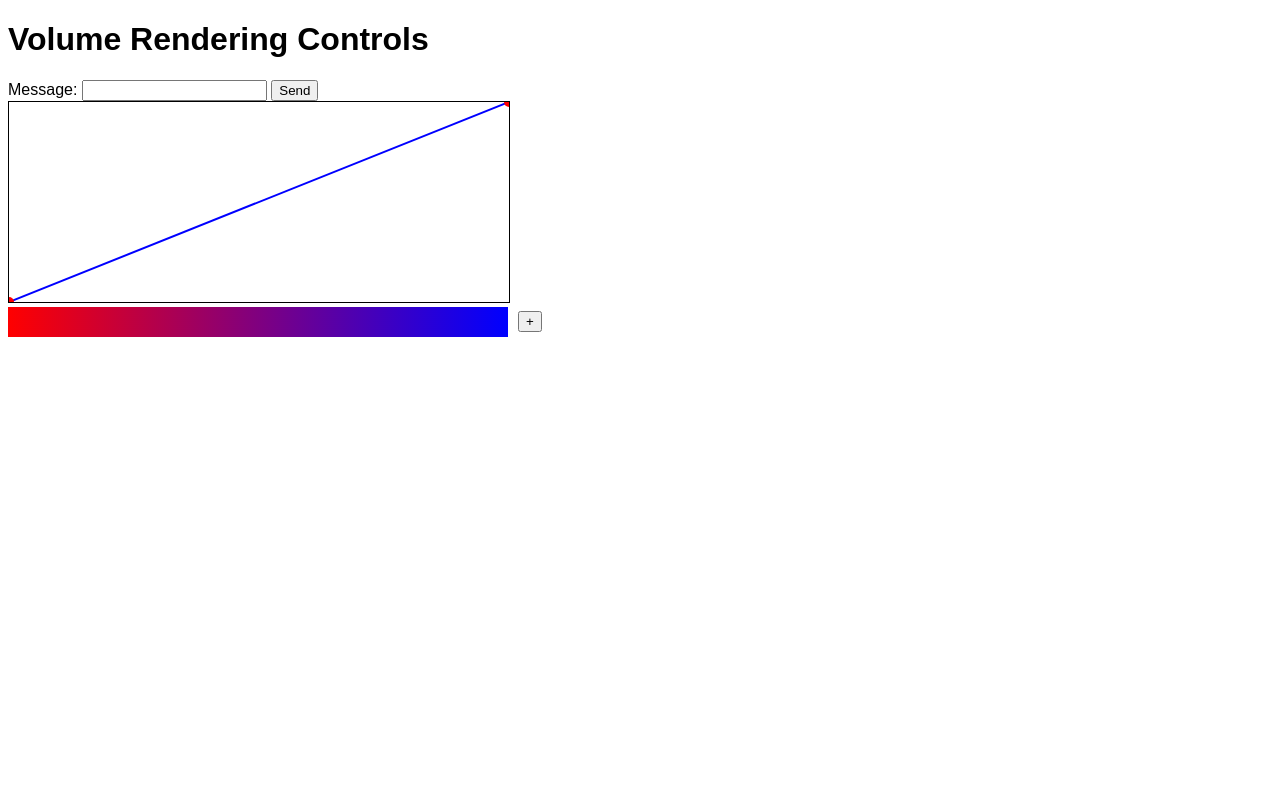
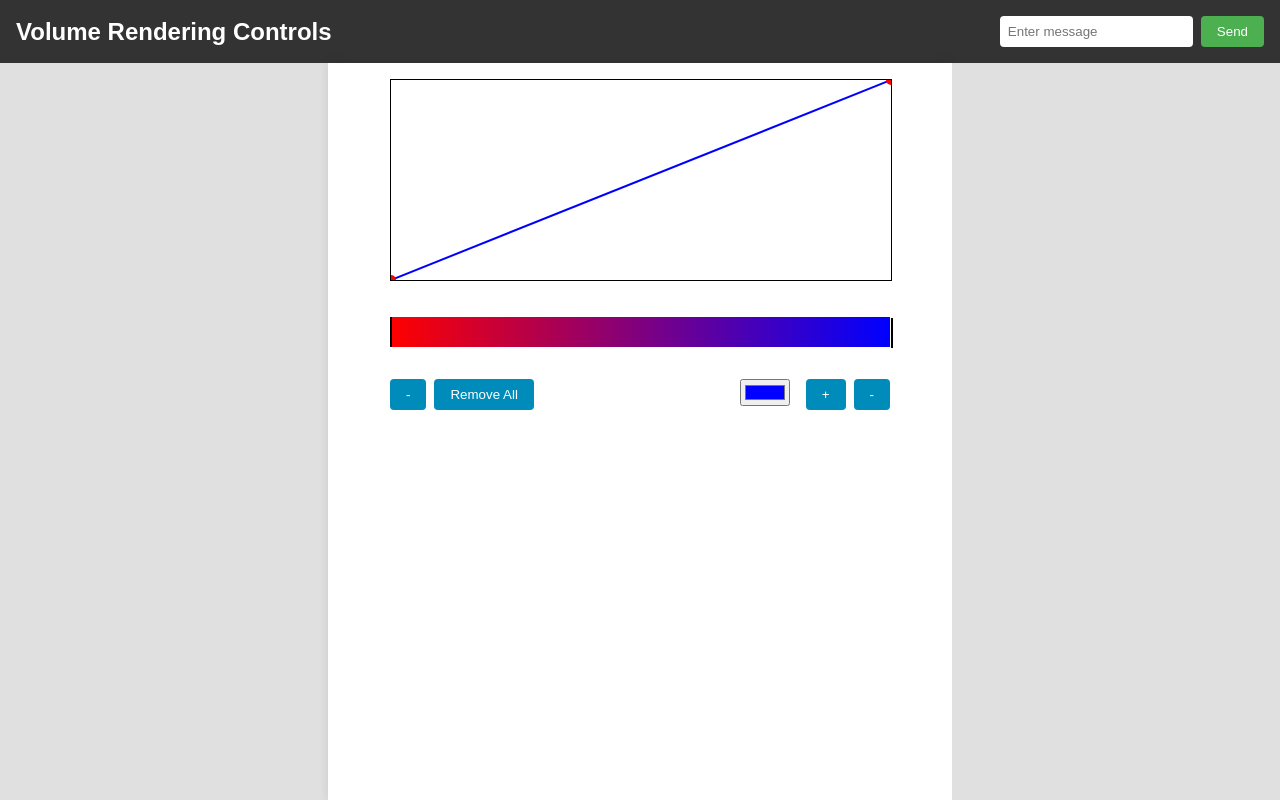
Before and after one commit to Chahat08/VTK_Engine, a Flask app: page / in a window 1280 px wide. Run offline with Flask 3, Linux system fonts and the light colour scheme.

Commit message:
server frontend modified

```diff
--- a/Server_UI/static/css/style.css
+++ b/Server_UI/static/css/style.css
@@ -1,37 +1,110 @@
-body{
+body {
     font-family: Arial, sans-serif;
+    margin: 0;
+    padding: 0;
+    background-color: #f0f0f0;
 }
 
-.control-point{
-    fill:red;
-    cursor: pointer;
-}
-.line {
-    stroke: black;
-    stroke-width: 2px;
-    cursor: ew-resize;
+.container {
+    display: flex;
+    flex-direction: column;
+    min-height: 100vh;
 }
 
-.curve {
-    fill: none;
-    stroke: blue;
-    stroke-width: 2px;
+header {
+    background-color: #333;
+    color: white;
+    padding: 1rem;
+    display: flex;
+    justify-content: space-between;
+    align-items: center;
 }
 
-.segment {
-    stroke: black;
-    stroke-width: 1px;
+h1 {
+    margin: 0;
+    font-size: 1.5rem;
+}
+
+.message-form {
+    display: flex;
+    align-items: center;
+}
+
+    .message-form input {
+        padding: 0.5rem;
+        margin-right: 0.5rem;
+        border: none;
+        border-radius: 4px;
+    }
+
+    .message-form button {
+        padding: 0.5rem 1rem;
+        background-color: #4CAF50;
+        color: white;
+        border: none;
+        border-radius: 4px;
+        cursor: pointer;
+    }
+
+.main-content {
+    display: flex;
+    flex-grow: 1;
+}
+
+.panel {
+    padding: 1rem;
+}
+
+.left-panel, .right-panel {
+    flex: 1;
+    background-color: #e0e0e0;
+}
+
+.center-panel {
+    flex: 2;
+    display: flex;
+    flex-direction: column;
+    align-items: center;
+    background-color: white;
+    box-shadow: 0 0 10px rgba(0,0,0,0.1);
+}
+
+.editor-container {
+    width: 100%;
+    max-width: 500px;
+    margin-bottom: 1rem;
+}
+
+#opacityEditor, #colorEditor {
+    width: 100%;
+    margin-bottom: 1rem;
+}
+
+.controls {
+    display: flex;
+    justify-content: space-between;
+    width: 100%;
+    max-width: 500px;
+}
+
+.control-group {
+    display: flex;
+    gap: 0.5rem;
+}
+
+button {
+    padding: 0.5rem 1rem;
+    background-color: #008CBA;
+    color: white;
+    border: none;
+    border-radius: 4px;
     cursor: pointer;
 }
 
-.reset-button {
-    fill: #f0f0f0;
-    cursor: pointer;
-}
+    button:hover {
+        background-color: #007B9A;
+    }
 
 #colorPicker {
-    height: 200px;
-    width: 50px;
-    cursor: crosshair;
-    margin-right: 10px;
+    margin-right: 0.5rem;
 }
--- a/Server_UI/static/js/colorEditor.js
+++ b/Server_UI/static/js/colorEditor.js
@@ -3,31 +3,22 @@ const sliderHeight = 30;
 const colorSlider = d3.select("#colorEditor")
     .style("width", `${sliderWidth}px`)
     .style("height", `${sliderHeight}px`)
-    .style("background", "linear-gradient(to right, red, blue)")
-    .style("position", "relative");  // Make colorSlider the reference for positioning
+    .style("position", "relative");
 
-let selectedLine = null;  // Track the currently selected dividing line
-let lines = [];           // Array to hold all dividing line elements
+let selectedLine = null;
+let lineColors = []; // Array to store line and color pairs
 
-// Add a dividing line at the center when the button is clicked
-d3.select("#addDividerButton").on("click", () => {
-    const initialX = sliderWidth / 2;
-    addDividingLine(initialX);
-});
-
-// Delete the selected line when the delete button is clicked
-d3.select("#deleteDividerButton").on("click", () => {
-    if (selectedLine) {
-        selectedLine.remove();  // Remove the line from the DOM
-        lines = lines.filter(line => line !== selectedLine);  // Remove from array
-        selectedLine = null;
-        toggleDeleteButton(false);  // Hide the delete button
-    }
-});
+// Function to update the gradient
+function updateGradient() {
+    const gradientStops = lineColors.map(({ line, color }) => {
+        const percentage = (parseFloat(line.style("left")) / sliderWidth) * 100;
+        return `${color} ${percentage}%`;
+    }).sort((a, b) => parseFloat(a.split(' ')[1]) - parseFloat(b.split(' ')[1])).join(", ");
+    colorSlider.style("background", `linear-gradient(to right, ${gradientStops})`);
+}
 
 // Function to add a new dividing line at a specified position
-function addDividingLine(xPosition) {
-    // Create a new line element
+function addDividingLine(xPosition, color) {
     const line = colorSlider.append("div")
         .style("position", "absolute")
         .style("left", `${xPosition}px`)
@@ -39,47 +30,91 @@ function addDividingLine(xPosition) {
         .classed("divider-line", true)
         .on("click", function (event) {
             event.stopPropagation();
-            selectLine(line);  // Select this line
+            selectLine(line);
         })
         .call(d3.drag()
             .on("drag", (event) => {
                 const newX = Math.max(0, Math.min(sliderWidth, d3.pointer(event, colorSlider.node())[0]));
-                line.style("left", `${newX}px`);  // Update line position while dragging
+                line.style("left", `${newX}px`);
+                updateGradient();
             })
         );
 
-    // Automatically select the newly created line
+    lineColors.push({ line, color });
     selectLine(line);
-
-    // Store the new line in the lines array
-    lines.push(line);
+    updateGradient();
 }
 
 // Function to handle selecting a line
 function selectLine(line) {
-    // Deselect any previously selected line
     if (selectedLine) {
         selectedLine.style("border", "none");
     }
-
-    // Select the new line
     selectedLine = line;
-    selectedLine.style("border", "1px solid white");  // Highlight selected line
-    toggleDeleteButton(true);  // Show the delete button
+    selectedLine.style("border", "1px solid white");
+    showColorPicker();
 }
 
-// Function to show or hide the delete button
-function toggleDeleteButton(show) {
-    d3.select("#deleteDividerButton").style("display", show ? "inline-block" : "none");
+// Function to show color picker
+function showColorPicker() {
+    const lineColor = lineColors.find(lc => lc.line === selectedLine);
+    if (!lineColor) return;
+
+    const colorPicker = d3.select("#colorPicker")
+        .style("display", "block")
+        .property("value", lineColor.color);
+
+    // Remove any existing event listeners
+    colorPicker.on("input", null).on("change", null);
+
+    // Add new event listeners
+    colorPicker
+        .on("input", function () {
+            // Update color immediately when picking
+            lineColor.color = this.value;
+            updateGradient();
+        })
+        .on("change", function () {
+            // Ensure color is updated when the picker is closed
+            lineColor.color = this.value;
+            updateGradient();
+        });
 }
 
-// Deselect line on clicking outside the color slider or any line
-document.addEventListener("click", (event) => {
-    if (!event.target.closest("#colorEditor")) {
-        if (selectedLine) {
-            selectedLine.style("border", "none");  // Reset color of selected line
+// Add initial red and blue sliders
+addDividingLine(0, "#FF0000");
+addDividingLine(sliderWidth, "#0000FF");
+
+// Add a dividing line at the center when the button is clicked
+d3.select("#addDividerButton").on("click", () => {
+    const initialX = sliderWidth / 2;
+    const leftColor = lineColors.reduce((prev, curr) =>
+        parseFloat(curr.line.style("left")) < initialX && parseFloat(curr.line.style("left")) > parseFloat(prev.line.style("left")) ? curr : prev
+    ).color;
+    addDividingLine(initialX, leftColor);
+});
+
+// Delete the selected line when the delete button is clicked
+d3.select("#deleteDividerButton").on("click", () => {
+    if (selectedLine && lineColors.length > 2) {  // Prevent deleting if only 2 lines remain
+        const index = lineColors.findIndex(lc => lc.line === selectedLine);
+        if (index !== -1) {
+            selectedLine.remove();
+            lineColors.splice(index, 1);
             selectedLine = null;
-            toggleDeleteButton(false);  // Hide the delete button
+            d3.select("#colorPicker").style("display", "none");
+            updateGradient();
         }
     }
 });
+
+// Deselect line on clicking outside
+document.addEventListener("click", (event) => {
+    if (!event.target.closest("#colorEditor") && !event.target.closest("#colorPicker")) {
+        if (selectedLine) {
+            selectedLine.style("border", "none");
+            selectedLine = null;
+            d3.select("#colorPicker").style("display", "none");
+        }
+    }
+});
--- a/Server_UI/templates/index.html
+++ b/Server_UI/templates/index.html
@@ -8,18 +8,37 @@
     <script src="https://cdnjs.cloudflare.com/ajax/libs/d3/7.9.0/d3.min.js"></script>
 </head>
 <body>
-    <h1>Volume Rendering Controls</h1>
-    <form action="{{ url_for('main.submit') }}" method="post">
-        <label for="message">Message:</label>
-        <input type="text" id="message" name="message" required>
-        <button type="submit">Send</button>
-    </form>
-
-    <svg id="opacityEditor" width="500" height="200"></svg>
-    <div id="colorEditorContainer" style="display: flex; align-items: center;">
-        <div id="colorEditor" style="width: 500px; height: 30px; margin-right: 10px;"></div>
-        <button id="addDividerButton">+</button>
-        <button id="deleteDividerButton" style="display: none;">-</button>
+    <div class="container">
+        <header>
+            <h1>Volume Rendering Controls</h1>
+            <form class="message-form" action="{{ url_for('main.submit') }}" method="post">
+                <input type="text" id="message" name="message" placeholder="Enter message" required>
+                <button type="submit">Send</button>
+            </form>
+        </header>
+        <div class="main-content">
+            <div class="panel left-panel"></div>
+            <div class="panel center-panel">
+                <div class="editor-container">
+                    <svg id="opacityEditor" width="500" height="200"></svg>
+                </div>
+                <div class="editor-container">
+                    <div id="colorEditor"></div>
+                </div>
+                <div class="controls">
+                    <div class="control-group">
+                        <button id="opacityMinusButton">-</button>
+                        <button id="opacityRemoveAllButton">Remove All</button>
+                    </div>
+                    <div class="control-group">
+                        <input type="color" id="colorPicker">
+                        <button id="addDividerButton">+</button>
+                        <button id="deleteDividerButton">-</button>
+                    </div>
+                </div>
+            </div>
+            <div class="panel right-panel"></div>
+        </div>
     </div>
 
     <script src="{{ url_for('static', filename='js/opacityEditor.js')}}"></script>
```
Also changed, not shown: Server_UI/static/js/opacityEditor.js (+0 -132 lines), Server_UI/static/js/colorPicker.js (deleted).
